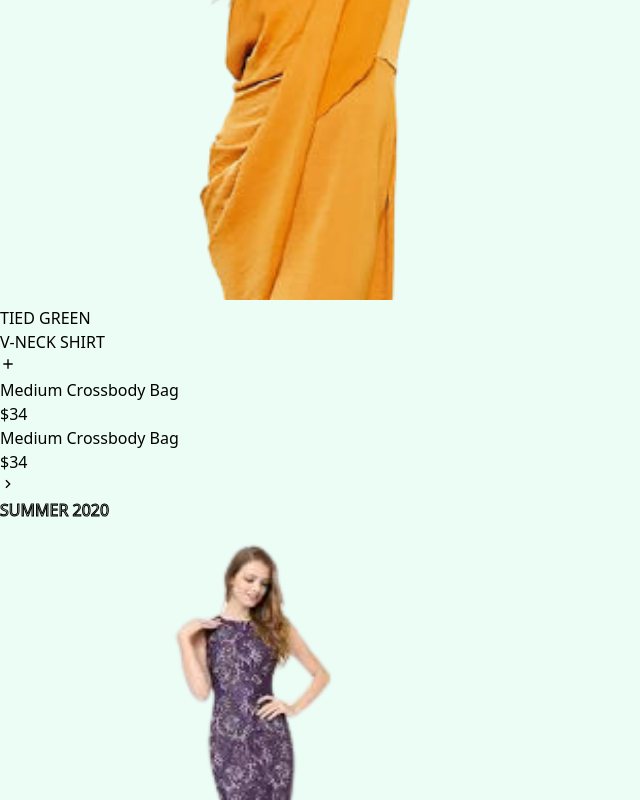
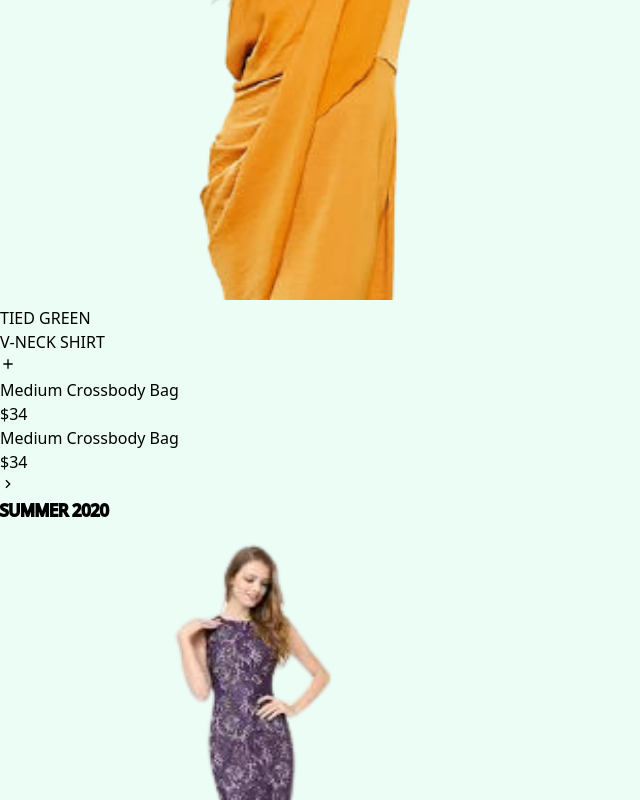
Before and after one commit to ashwinkhode/qoohoo-assignment, a Next.js app: page /static in a window 1280 px wide. Shown: the part 3004-3804 px from the top of the page, without its empty margins (0-640 px from the left). Built offline with nearby package versions, Linux system fonts and the light colour scheme.

Commit message:
fix: text stroke of SUMMER 2020

```diff
--- a/src/styles/index.css
+++ b/src/styles/index.css
@@ -4,7 +4,7 @@
 .h1-stroke-effect {
   color: black;
   -webkit-text-fill-color: transparent; /* Will override color (regardless of order) */
-  -webkit-text-stroke-width: 1px;
+  -webkit-text-stroke-width: 2px;
   -webkit-text-stroke-color: black;
 }
 
```
